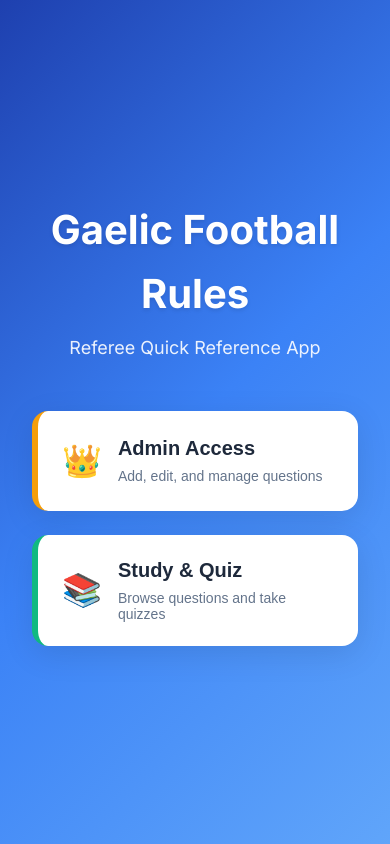
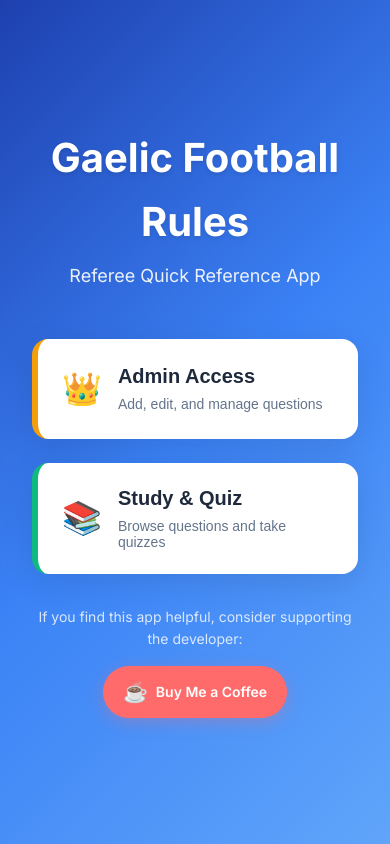
Before and after one commit to gally74/gaelic-football-rules, a plain HTML site: page index.html in a window 390 px wide. Drawn offline with Linux system fonts and the light colour scheme.

Commit message:
Add Buy Me a Coffee support button to landing page and header

```diff
--- a/index.html
+++ b/index.html
@@ -31,6 +31,14 @@
                     </div>
                 </button>
             </div>
+
+            <div class="support-section">
+                <p class="support-text">If you find this app helpful, consider supporting the developer:</p>
+                <a href="https://buymeacoffee.com/roygalvin" target="_blank" class="support-btn">
+                    <span class="support-icon">☕</span>
+                    Buy Me a Coffee
+                </a>
+            </div>
         </div>
     </div>
 
@@ -43,6 +51,9 @@
                 <button id="backToLandingBtn" class="btn btn-secondary">← Back</button>
                 <button id="adminLoginBtn" class="btn btn-secondary" style="display: none;">Admin Login</button>
                 <button id="addQuestionBtn" class="btn btn-primary" style="display: none;">+ Add Question</button>
+                <a href="https://buymeacoffee.com/roygalvin" target="_blank" class="btn btn-support">
+                    ☕ Support
+                </a>
             </div>
         </header>
 
--- a/styles.css
+++ b/styles.css
@@ -127,6 +127,73 @@ body {
 
     .btn-text p {
         font-size: 0.875rem;
+    }
+}
+
+/* Support Section */
+.support-section {
+    margin-top: 3rem;
+    text-align: center;
+}
+
+.support-text {
+    color: rgba(255, 255, 255, 0.8);
+    font-size: 1rem;
+    margin-bottom: 1rem;
+    font-weight: 400;
+}
+
+.support-btn {
+    display: inline-flex;
+    align-items: center;
+    gap: 0.5rem;
+    background: #ff6b6b;
+    color: white;
+    text-decoration: none;
+    padding: 0.75rem 1.5rem;
+    border-radius: 50px;
+    font-weight: 600;
+    font-size: 1rem;
+    transition: all 0.3s ease;
+    box-shadow: 0 4px 16px rgba(255, 107, 107, 0.3);
+}
+
+.support-btn:hover {
+    background: #ff5252;
+    transform: translateY(-2px);
+    box-shadow: 0 6px 20px rgba(255, 107, 107, 0.4);
+}
+
+.support-icon {
+    font-size: 1.25rem;
+}
+
+/* Support button in header */
+.btn-support {
+    background: #ff6b6b !important;
+    color: white !important;
+    border: none;
+    font-weight: 600;
+    transition: all 0.3s ease;
+}
+
+.btn-support:hover {
+    background: #ff5252 !important;
+    transform: translateY(-1px);
+}
+
+@media (max-width: 768px) {
+    .support-section {
+        margin-top: 2rem;
+    }
+
+    .support-text {
+        font-size: 0.875rem;
+    }
+
+    .support-btn {
+        font-size: 0.875rem;
+        padding: 0.625rem 1.25rem;
     }
 }
 
```
